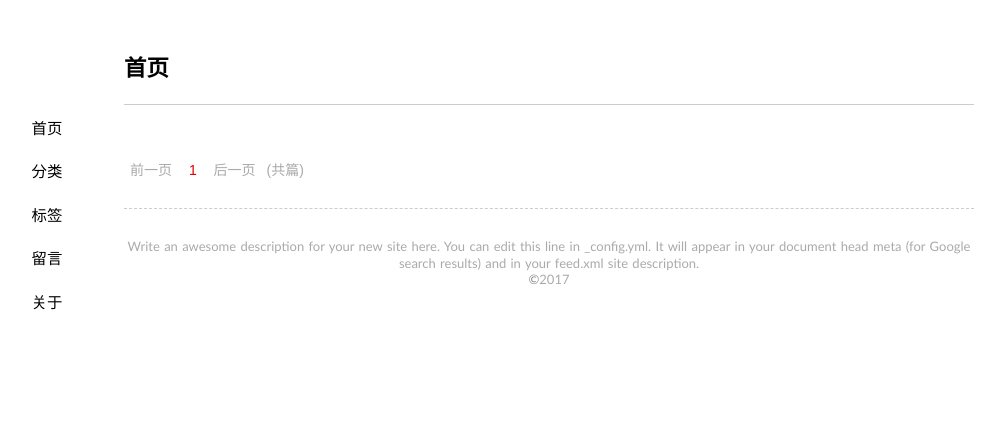
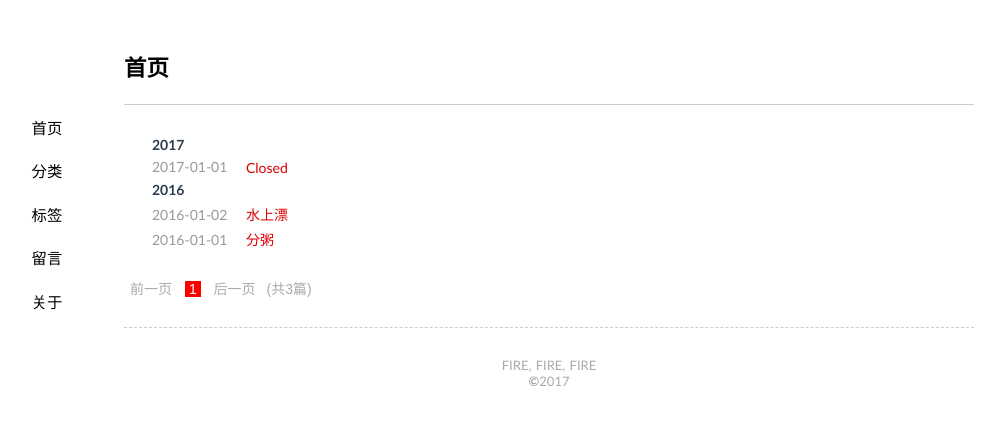
Before and after one commit to lifeliu/lifeliu.github.io, a Jekyll site: the page built from index.html, in a window 1280 px wide. Shown: the top 425 px of the page, without its empty margins (91-1096 px from the left). Built offline with Jekyll 4.4.1, drawn with Linux system fonts in a browser that asks for light colours; the list of posts is cut into pages by our own code; comment, search, counter and statistics services are not loaded.

Commit message:
auto update by shell

```diff
--- a/_config.yml
+++ b/_config.yml
@@ -13,22 +13,32 @@
 # you will see them accessed via {{ site.title }}, {{ site.email }}, and so on.
 # You can create any custom variable you would like, and they will be accessible
 # in the templates via {{ site.myvariable }}.
-title: Your awesome title
-email: your-email@example.com
+title: F.I.R.E
+name: FIRE
+email: fireliu@tom.com
 description: >- # this means to ignore newlines until "baseurl:"
-  Write an awesome description for your new site here. You can edit this
-  line in _config.yml. It will appear in your document head meta (for
-  Google search results) and in your feed.xml site description.
+  FIRE, FIRE, FIRE
 baseurl: "" # the subpath of your site, e.g. /blog
 url: "" # the base hostname & protocol for your site, e.g. http://example.com
-twitter_username: jekyllrb
-github_username:  jekyll
+twitter_username: lifeliu
+github_username:  lifeliu
+timezone: Asia/Shanghai
 
 # Build settings
 markdown: kramdown
 theme: minima
 plugins:
   - jekyll-feed
+  - jekyll-paginate
+  - jekyll-sitemap
+
+# Pages
+paginate: 30
+paginate_path: "p:num"
+
+# Permalink
+highlighter: rouge
+permalink: /:categories/:title.html
 
 # Exclude from processing.
 # The following items will not be processed, by default. Create a custom list
```
Also changed, not shown: _posts/close/2016-01-01-fen-zhou.md (added, +25 -0 lines), _posts/close/2016-01-02-shui-shang-piao.md (added, +23 -0 lines), _posts/close/2017-01-01-close.md (added, +18 -0 lines).
